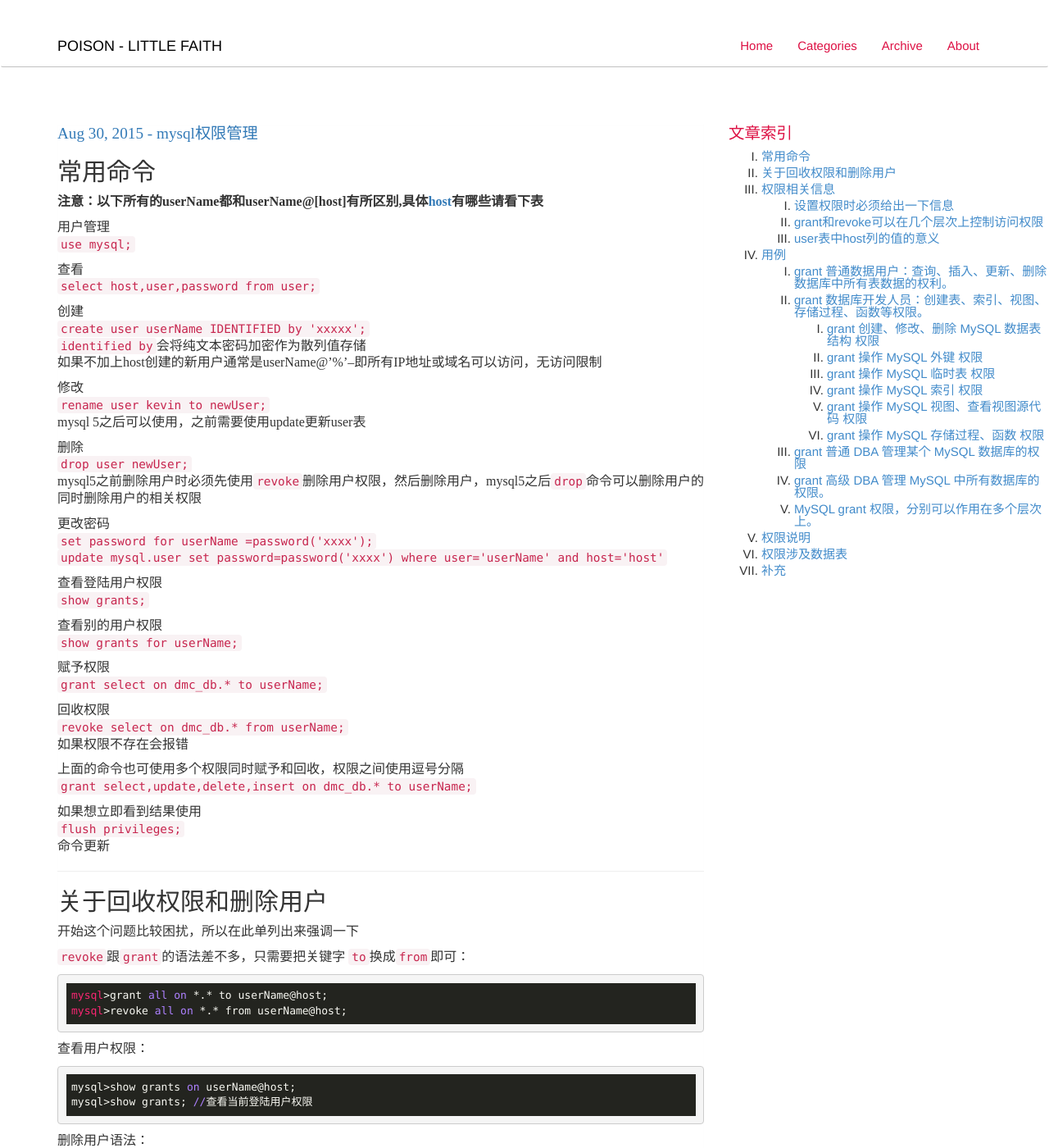
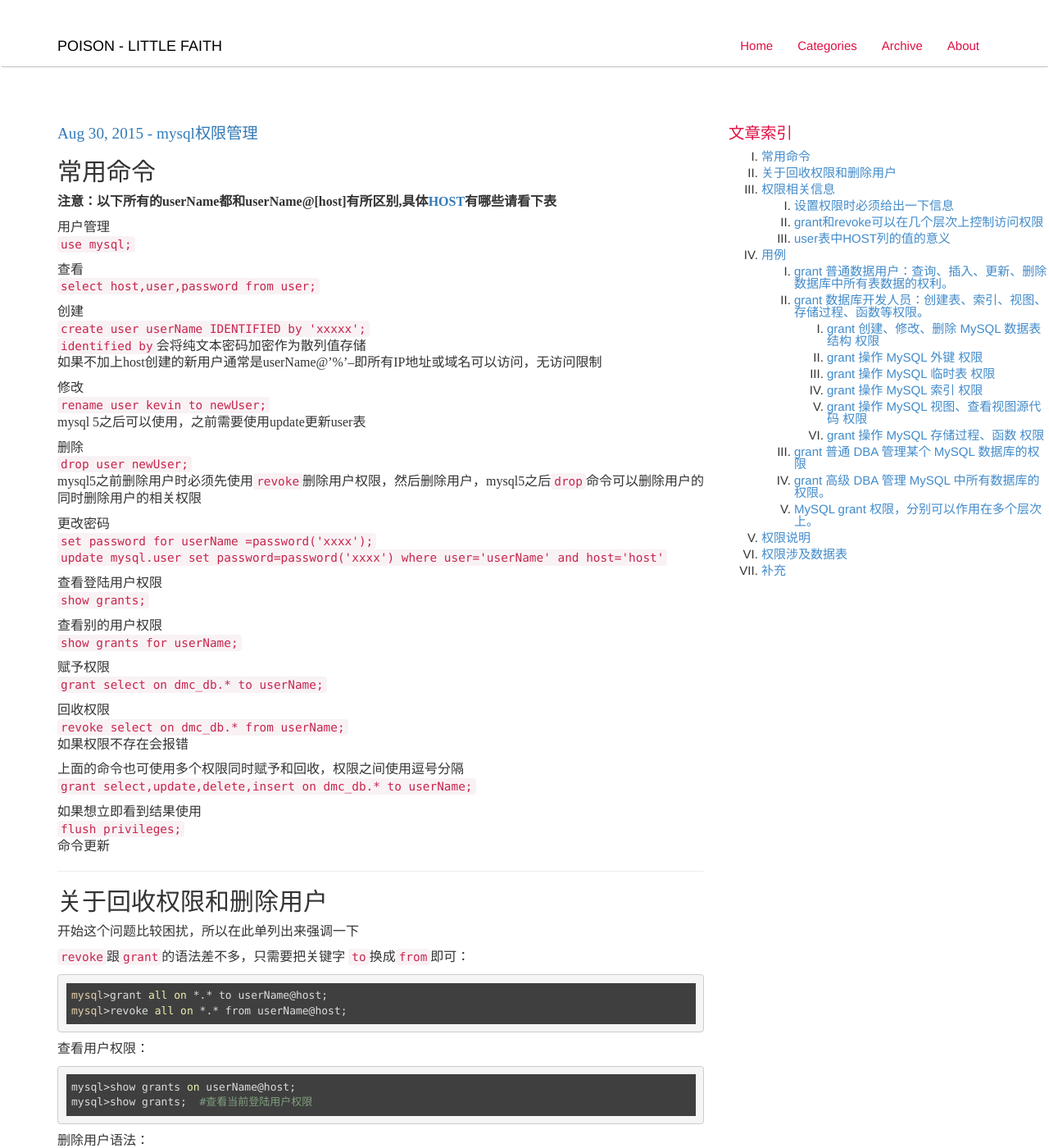
Before and after one commit to nosiop/nosiop.github.io, a Jekyll site: the page built from _posts/2015-08-30-mysql-authority.md, in a window 1280 px wide and 1400 px high. Shown: the whole window at 82% size. Built offline with Jekyll 4.4.1, drawn with Linux system fonts in a browser that asks for light colours; comment, search, counter and statistics services are not loaded; some of the changed text lies outside the part shown.

Commit message:
add highlight css files

```diff
--- a/_includes/head.html
+++ b/_includes/head.html
@@ -20,7 +20,8 @@
 	<link rel="apple-touch-icon" href="{{ site.baseurl }}/images/favicon.ico"/>
 
 	<!--setup highlight start-->
-	<link rel="stylesheet" type="text/css" href="{{ site.baseurl }}/css/monokai_sublime.min.css">
+	<link rel="stylesheet" type="text/css" href="{{ site.baseurl }}/css/highlight/zenburn.min.css">
+	<!-- <link rel="stylesheet" type="text/css" href="{{ site.baseurl }}/css/monokai_sublime.min.css"> -->
 	<!-- <link rel="stylesheet" type="text/css" href="http://apps.bdimg.com/libs/highlight.js/8.4/styles/monokai_sublime.min.css"> -->
 	<!-- <link rel="stylesheet" type="text/css" href="http://apps.bdimg.com/libs/highlight.js/8.4/styles/railscasts.min.css"> -->
 	<!-- <link rel="stylesheet" type="text/css" href="http://apps.bdimg.com/libs/highlight.js/8.4/styles/monokai.min.css"> -->
--- a/_posts/2015-08-30-mysql-authority.md
+++ b/_posts/2015-08-30-mysql-authority.md
@@ -12,7 +12,7 @@
 
 ##常用命令
 
-**注意：以下所有的userName都和userName@[host]有所区别,具体[host]()有哪些请看下表**
+**注意：以下所有的userName都和userName@[host]有所区别,具体[HOST](#userhost)有哪些请看下表**
 
 用户管理
 `use mysql;`
@@ -71,7 +71,7 @@
 查看用户权限：
 
 	mysql>show grants on userName@host;
-	mysql>show grants; //查看当前登陆用户权限
+	mysql>show grants;  #查看当前登陆用户权限
 
 删除用户语法：
 
@@ -119,7 +120,7 @@
 4，特定的列
 5，特定的存储过程
 
-###user表中host列的值的意义
+###user表中HOST列的值的意义
 <pre>
 %             匹配所有主机
 localhost     localhost不会被解析成IP地址，直接通过UNIXsocket连接
```
Also changed, not shown: other parts of _posts/2015-08-30-mysql-authority.md (+3 -2 lines), css/highlight/ir_black.min.css (added), css/highlight/monokai_sublime.min.css (renamed from css/monokai_sublime.min.css), css/highlight/obsidian.min.css (added), css/highlight/railscasts.min.css (added), css/highlight/rainbow.min.css (added), css/highlight/solarized_dark.min.css (added), css/highlight/sunburst.min.css (added), css/highlight/zenburn.min.css (added).
